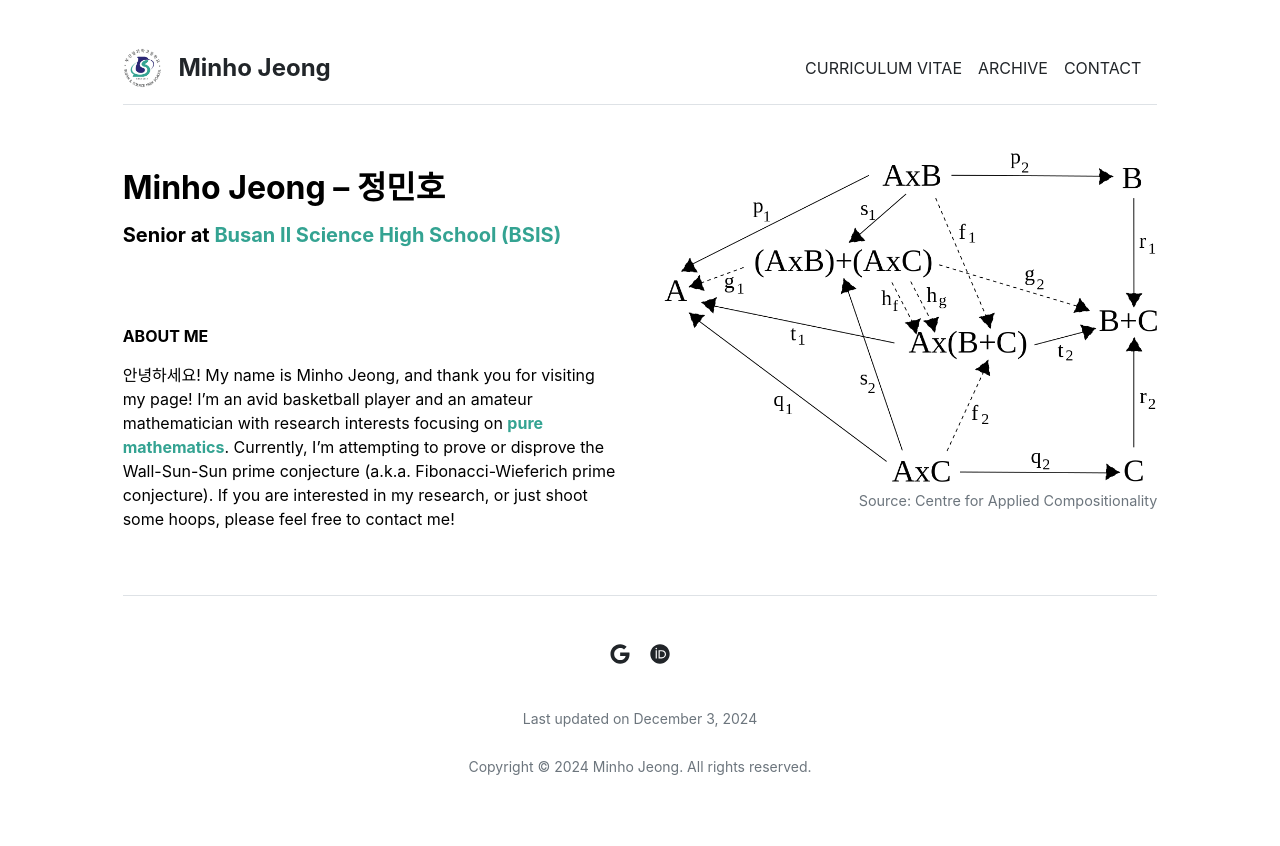
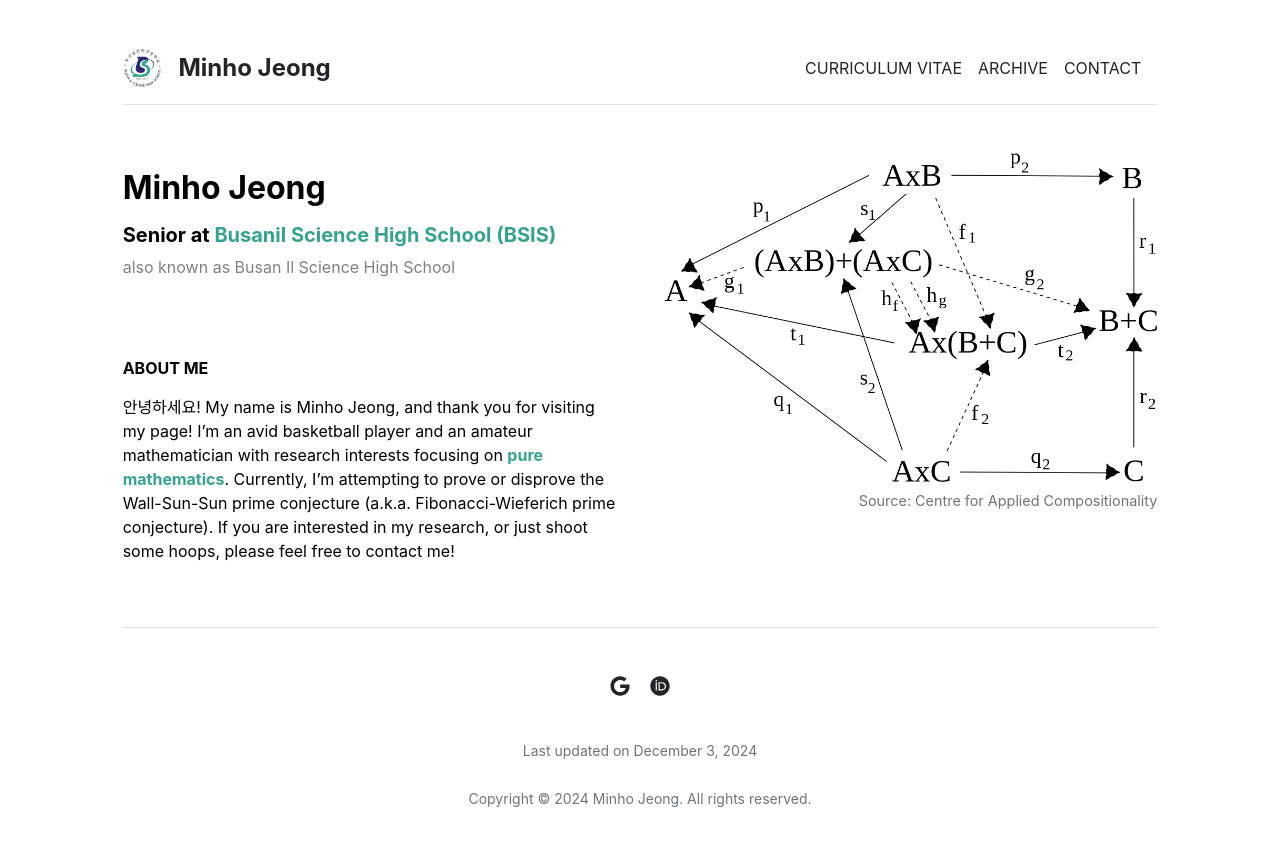
Before and after one commit to mino-jeong/mino-jeong.github.io, a Jekyll site: the page built from index.md, in a window 1280 px wide. Shown: the top 846 px of the page. Built offline with Jekyll 4.4.1, drawn with Linux system fonts in a browser that asks for light colours.

Commit message:
Update home.html

```diff
--- a/_layouts/home.html
+++ b/_layouts/home.html
@@ -4,8 +4,8 @@
 
 <div class="row g-5 mb-5">
   <div class="col-md-6">
-    <p style="line-height: 1.25"><h2 class="fw-bold">Minho Jeong – 정민호</h2></p>
-    <p style="line-height: 1.25"><h5 class="fw-bold">Senior at <a href="https://school.busanedu.net/bsis-h" style="text-decoration-line: none"><font color="#34A392">Busan Il Science High School (BSIS)</font></a></h5></p>
+    <p style="line-height: 1.25"><h2 class="fw-bold">Minho Jeong</h2></p>
+    <p style="line-height: 1.25"><h5 class="fw-bold">Senior at <a href="https://school.busanedu.net/bsis-h" style="text-decoration-line: none"><font color="#34A392">Busanil Science High School (BSIS)</font></a></h5> <font color=grey> also known as Busan Il Science High School</font></font></p>
     <br>
     {{ content }}
   </div>
```
